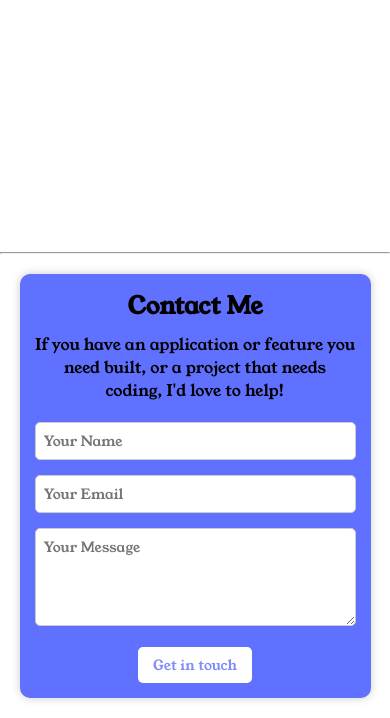
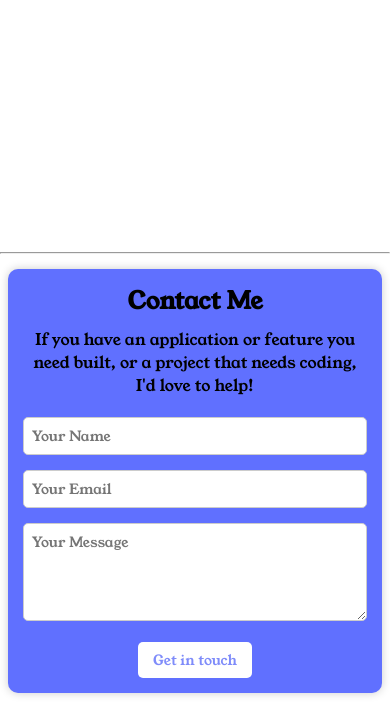
Before and after one commit to alizaib261/portfolio, a plain HTML site: page index.html in a window 390 px wide. Shown: the part 640-1358 px from the top of the page. Drawn offline with Linux system fonts and the light colour scheme.

Commit message:
fixed linters in css
fixed linters errors

```diff
--- a/style.css
+++ b/style.css
@@ -219,4 +219,7 @@ button[type="submit"]:hover {
   }
 
   .contact-form-container {
-    margin: 15px 2
+    margin: 15px 2%;
+    padding: 15px;
+  }
+}
```
